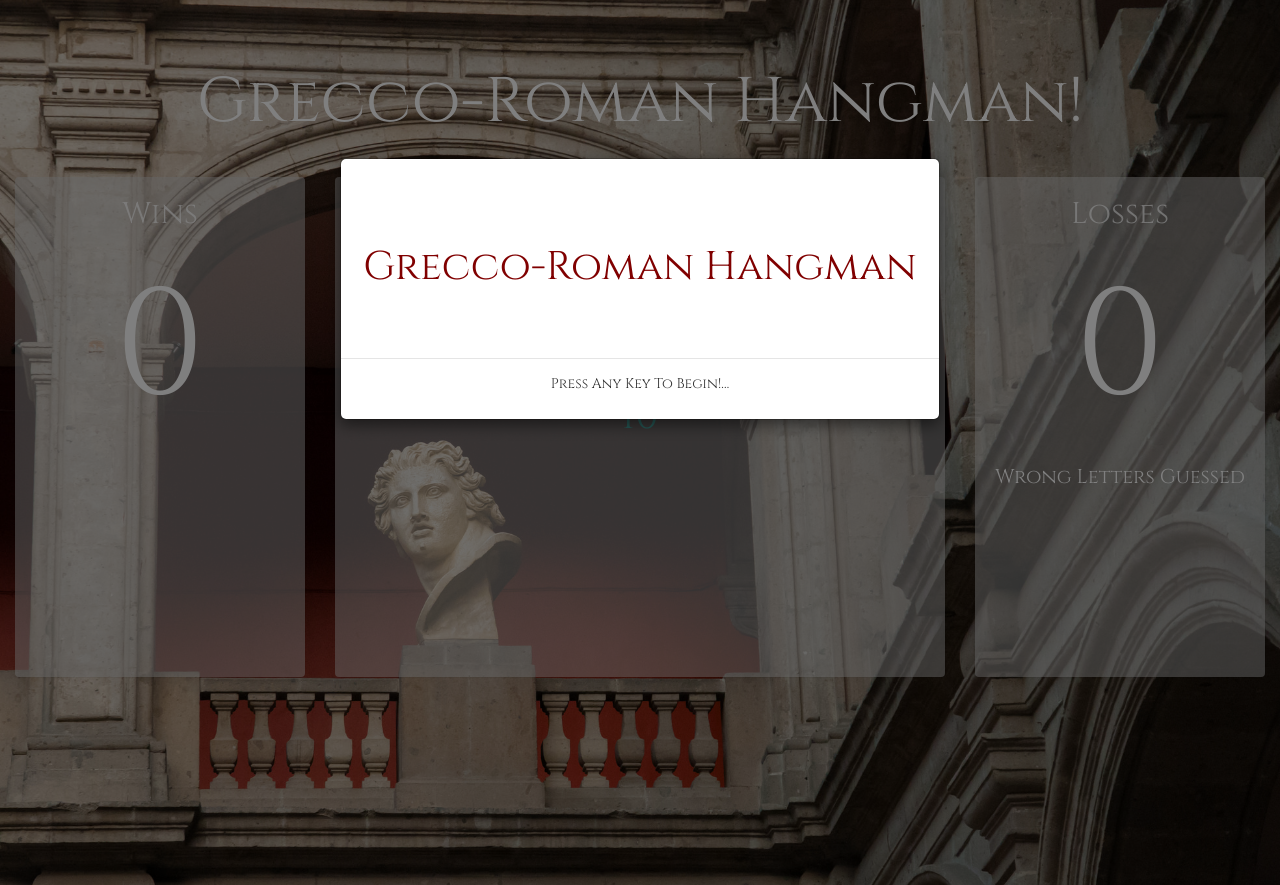
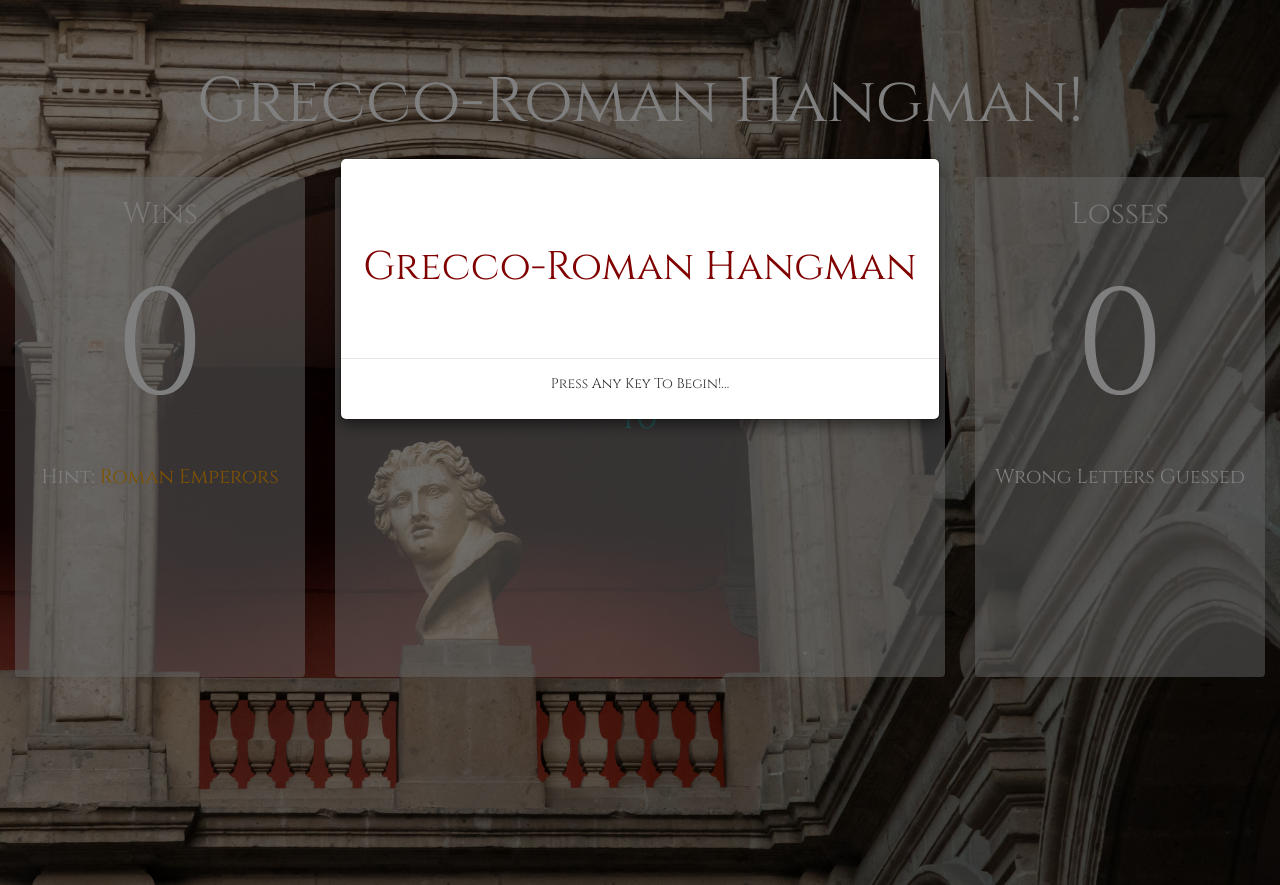
Before and after one commit to trooperandz/Hangman-Game, a PHP site: page / in a window 1280 px wide. Run offline with PHP 8.4, Linux system fonts and the light colour scheme.

Commit message:
Add hint

```diff
--- a/assets/css/style.css
+++ b/assets/css/style.css
@@ -149,6 +149,11 @@ h4 {
 	color: #fff;
 }
 
+/* Make the hint stand out */
+#hint-span {
+	color: orange;
+}
+
 #game-loss-count {
 	font-size: 150px;
 	color: #fff;
--- a/index.html
+++ b/index.html
@@ -63,6 +63,7 @@
 					<div class="panel panel-left">
 						<h3 class="text-center"> Wins </h3>
 						<p class="text-center" id="game-win-count">0</p>
+						<h4 class="text-center"> Hint: <span id="hint-span">Roman Emperors</span> </h4>
 						<div id="timer">
 							<!--Days: <span class="days"></span><br>
     						Hours: <span class="hours"></span><br>
```
